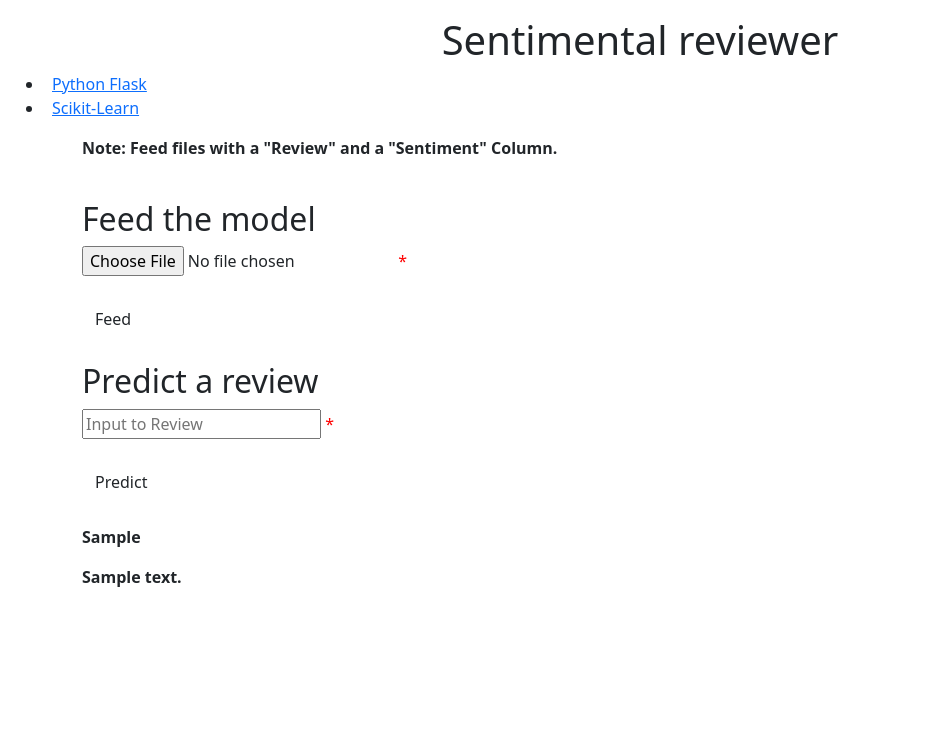
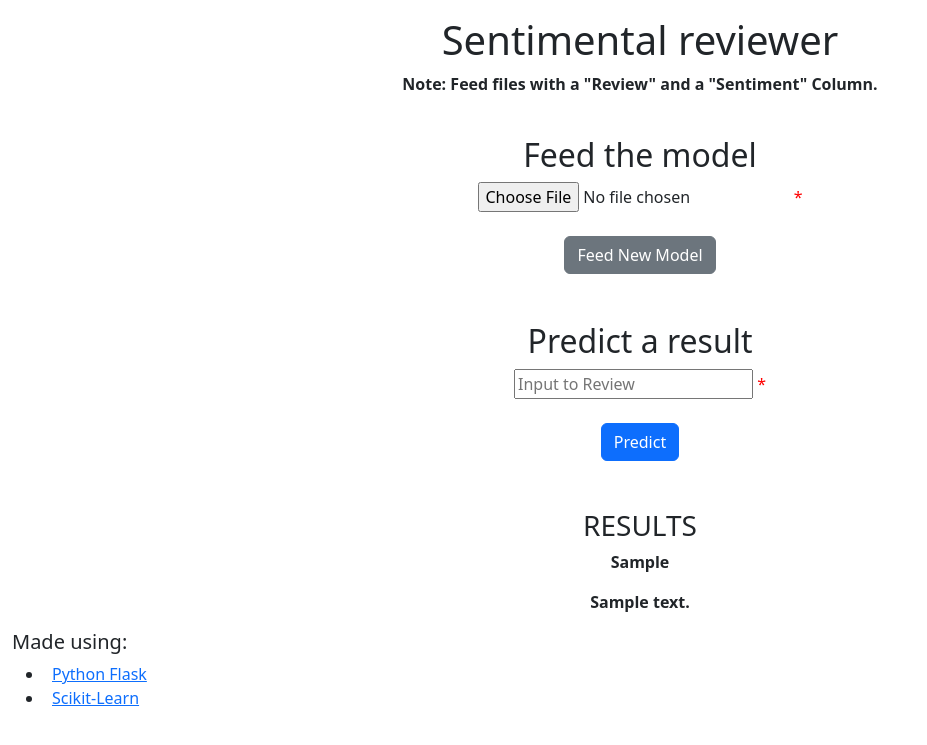
Before and after one commit to the-Humble/NLP-Deploy, a Flask app: template template/index.html in a window 1280 px wide. Shown: the top 745 px of the page, without its empty margins (0-927 px from the left). Run offline with Flask 2, Linux system fonts and the light colour scheme; the template is opened without the code that fills it: most values are stand-ins (such as "Sample title", 1, 10 or a date in 2020); parts of the project's set-up code (start-up, migrations or seed data) failed here and were passed over.

Commit message:
basic styling

```diff
--- a/template/index.html
+++ b/template/index.html
@@ -14,8 +14,48 @@
                     <h1>Sentimental reviewer</h1>
                 </div>
             </div>
+            <!---Containerize main page for styling--->
+            <div class = "page">
+                <!---Containerize paragraph and form for styling--->
+                <div class = "container text-center">
+                    <div class = "intro">
+                        <b>
+                            <p class = "Note pb-4"><b>Note: Feed files with a "Review" and a "Sentiment" Column.</b></p>
+                        </b>
+                    </div>
+                    <div class="col-sm pb-5">
+                        <div class="row pb-5">
+                            <h2>Feed the model</h2>
+                            <!---Initialize form structure and inputs, set method to "POST"--->
+                            <form action = "{{url_for('feed')}}" method = "post" class = "info" enctype="multipart/form-data">
+                                <input type="file" id="myFile" name="filename"><span style="color:red"> * </span>
+                                <br>
+                                <br>
+                                <button type="submit" class="btn btn-secondary" >Feed New Model</button>
+                            </form>
+                        </div>
+                        <div class="row">
+                            <h2>Predict a result</h2>
+                            <!---Initialize form structure and inputs, set method to "POST"--->
+                            <form action = "{{url_for('predict')}}" method = "post" class = "info" >
+                                <input type="text" id="name" name="Average Income of Area" placeholder="Input to Review" required="required"/><span style="color:red"> * </span>
+                                <br>
+                                <br>
+                                <button type="submit" class="btn btn-primary">Predict</button>
+                            </form>
+                        </div>
+                    </div>
+
+                    <!---Set placeholder for prediction output--->
+                    <div class ="pred">
+                        <h3>RESULTS</h3>
+                        <p class = "result"><b>{{ feed_result }}</b></p>
+                        <p class = "result"><b>{{ prediction_text }}</b></p>
+                    </div>
+                </div>
                 <!---Links/buttons to other websites--->
                 <div id = "menu-outer">
+                    <h5>Made using:</h5>
                     <div class = "table">
                         <ul id = "horizontal-list">
                             <li><a href = "https://flask.palletsprojects.com/en/2.0.x/" target="_blank" class = "link"><span class = "titleLink">Python Flask</span></a></li>
@@ -23,41 +63,6 @@
                         </ul>
                     </div>
                 </div>
-        <!---Containerize main page for styling--->
-        <div class = "page">
-            <!---Containerize paragraph and form for styling--->
-            <div class = "container">
-                <div class = "intro">
-                    <b>
-                        <p class = "Note"><b>Note: Feed files with a "Review" and a "Sentiment" Column.</b></p>
-                    </b>
-                </div>
-                <br>
-                <h2>Feed the model</h2>
-                <!---Initialize form structure and inputs, set method to "POST"--->
-                <form action = "{{url_for('feed')}}" method = "post" class = "info" enctype="multipart/form-data">
-                    <input type="file" id="myFile" name="filename"><span style="color:red"> * </span>
-                    <br>
-                    <br>
-                    <button type="submit" class="btn" >Feed</button>
-                </form>
-                <br>
-
-                <h2>Predict a review</h2>
-                <!---Initialize form structure and inputs, set method to "POST"--->
-                <form action = "{{url_for('predict')}}" method = "post" class = "info" >
-                    <input type="text" id="name" name="Average Income of Area" placeholder="Input to Review" required="required"/><span style="color:red"> * </span>
-                    <br>
-                    <br>
-                    <button type="submit" class="btn">Predict</button>
-                </form>
-                <br>
-                <!---Set placeholder for prediction output--->
-                <div class ="pred">
-                    <p class = "result"><b>{{ feed_result }}</b></p>
-                    <p class = "result"><b>{{ prediction_text }}</b></p>
-                </div>
-            </div>
             </div>
         </div>
     </body>
```
Lines whose indentation alone changed are shown as unchanged.
